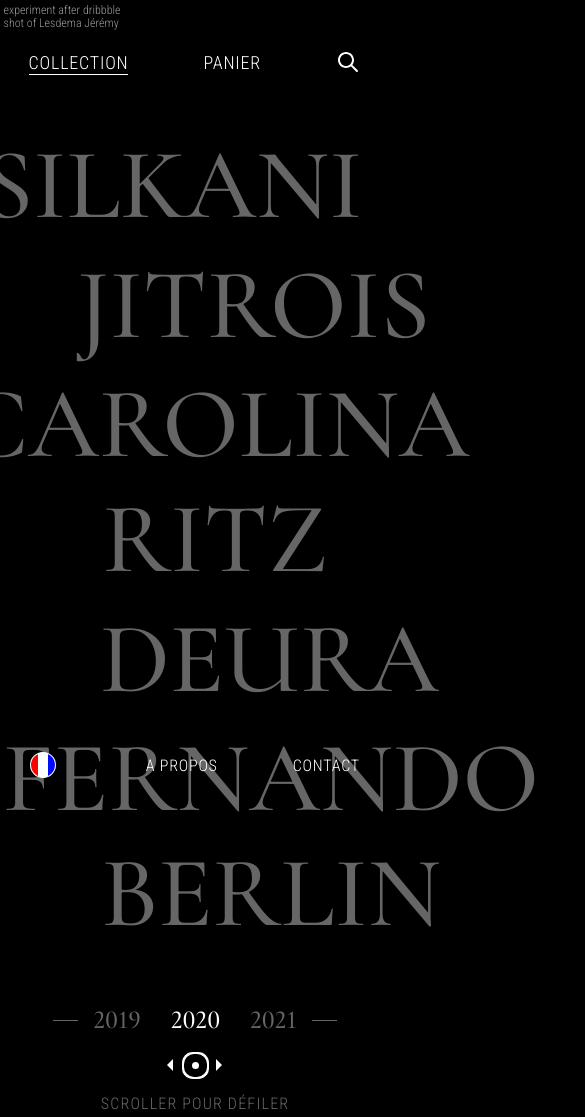
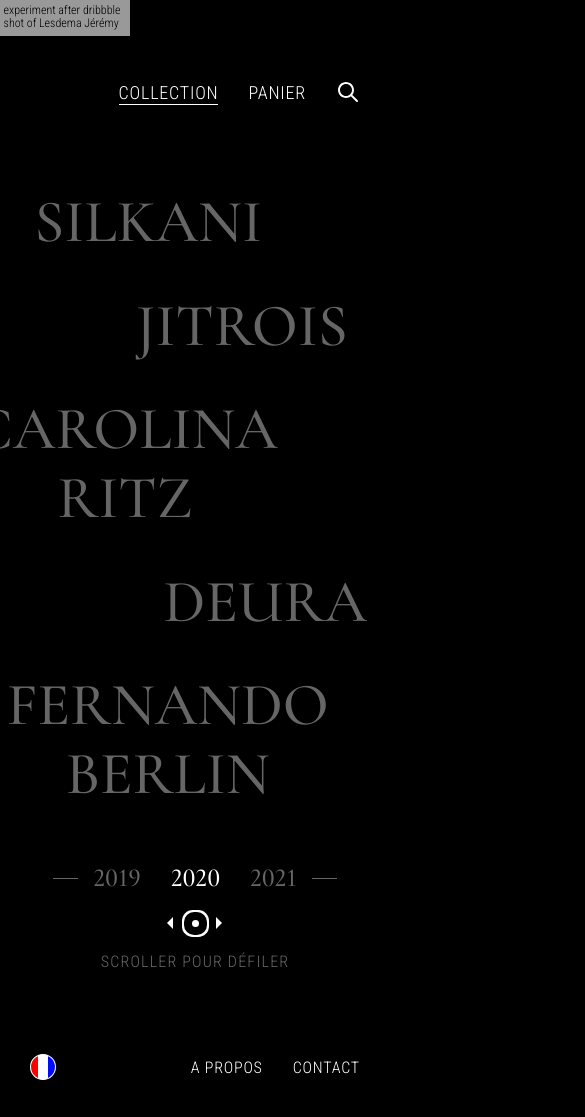
Before and after one commit to jankohlbach/silkani-menu, a website built with Parcel: page src/html/index.html in a window 390 px wide. Shown: the top 1117 px of the page, 585 px wide, since content can reach past the window. After the commit the page ends 1096 px from the top, so only its background shows below. Built offline with nearby package versions, Linux system fonts and the light colour scheme.

Commit message:
:iphone: make it responsve

```diff
--- a/src/scss/content.scss
+++ b/src/scss/content.scss
@@ -29,7 +29,7 @@
     a {
       display: inline-block;
       font-family: $font-primary;
-      font-size: 100px;
+      font-size: clamp(60px, 5.21vw, 100px);
       text-transform: uppercase;
       opacity: .4;
       transform: translateY(100%);
@@ -77,6 +77,15 @@
 
     .row-wrap {
       text-align: center;
+      margin-top: 30px;
+
+      @media (min-width: 768px) {
+        margin-top: 15px;
+      }
+
+      @media (min-width: 1024px) {
+        margin-top: 0;
+      }
 
       &.left {
         &-1 span {
--- a/src/scss/footer.scss
+++ b/src/scss/footer.scss
@@ -1,11 +1,14 @@
 @use './vars' as *;
 
 footer {
-  position: absolute;
-  bottom: 0;
-  left: 0;
   width: 100%;
-  margin-bottom: 50px;
+  margin-bottom: clamp(20px, 2.6vw, 50px);
+
+  @media (min-width: 1024px) {
+    position: absolute;
+    bottom: 0;
+    left: 0;
+  }
 
   .footer-wrap {
     grid-column: 1 / span 12;
@@ -30,7 +33,7 @@
   }
 
   li + li {
-    margin-left: 75px;
+    margin-left: clamp(30px, 3.9vw, 75px);
   }
 
   a {
--- a/src/scss/header.scss
+++ b/src/scss/header.scss
@@ -1,7 +1,11 @@
 @use './vars' as *;
 
 header {
-  padding-top: 50px;
+  padding-top: 80px;
+
+  @media (min-width: 768px) {
+    padding-top: 50px;
+  }
 
   .header-wrap {
     grid-column: 1 / span 12;
@@ -22,7 +26,7 @@
   }
 
   li {
-    margin-right: 75px;
+    margin-right: clamp(30px, 3.9vw, 75px);
     animation-delay: calc(.1s * var(--index) + .4s);
   }
 
--- a/src/scss/props.scss
+++ b/src/scss/props.scss
@@ -9,15 +9,16 @@
     display: inline-block;
     max-width: 130px;
     padding: .3em;
-    background: $color-white;
-    color: $color-black;
+    color: $color-white;
     font-size: 12px;
     opacity: .6;
+    border-right: 1px solid rgba($color-white, .6);
+    border-bottom: 1px solid rgba($color-white, .6);
     transition: background-color .6s cubic-bezier(.25, 1, .5, 1), color .6s cubic-bezier(.25, 1, .5, 1);
 
     &:hover {
-      background-color: $color-black;
-      color: $color-white;
+      background-color: $color-white;
+      color: $color-black;
     }
   }
 }
```
